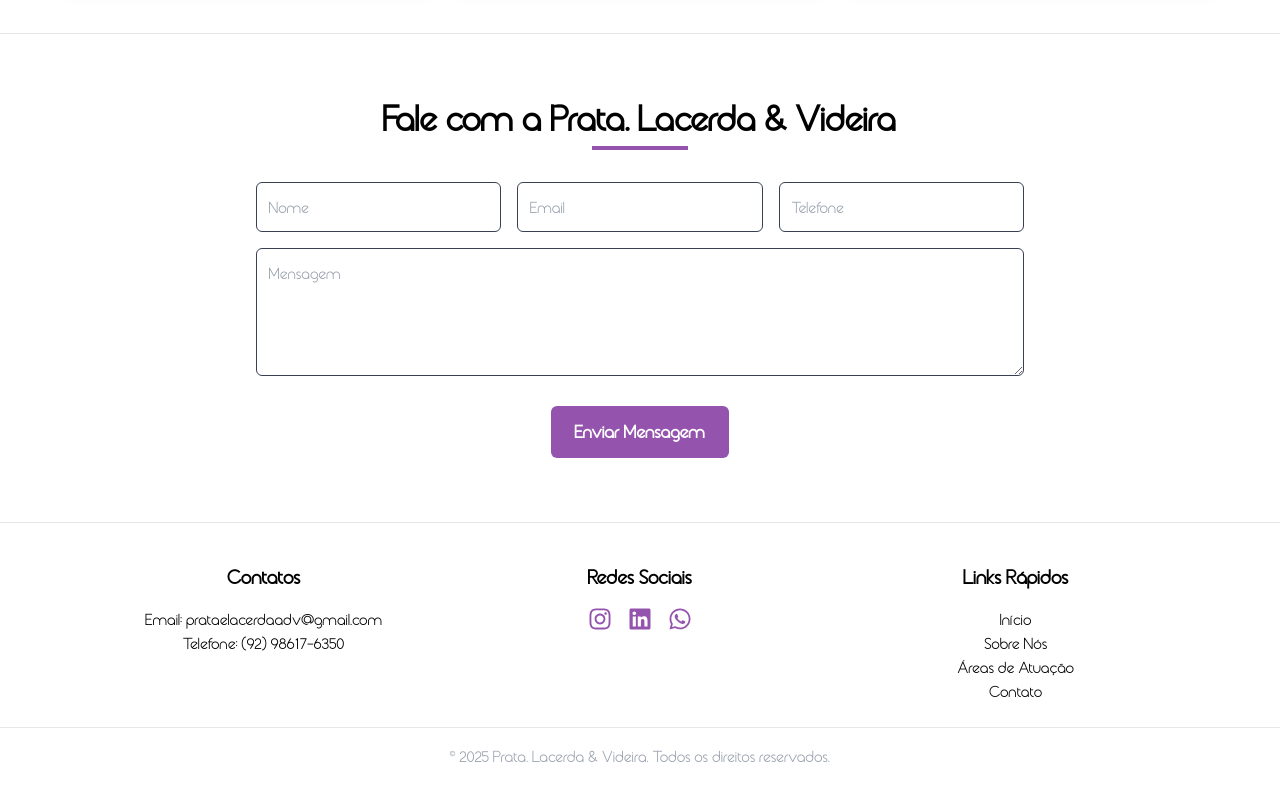
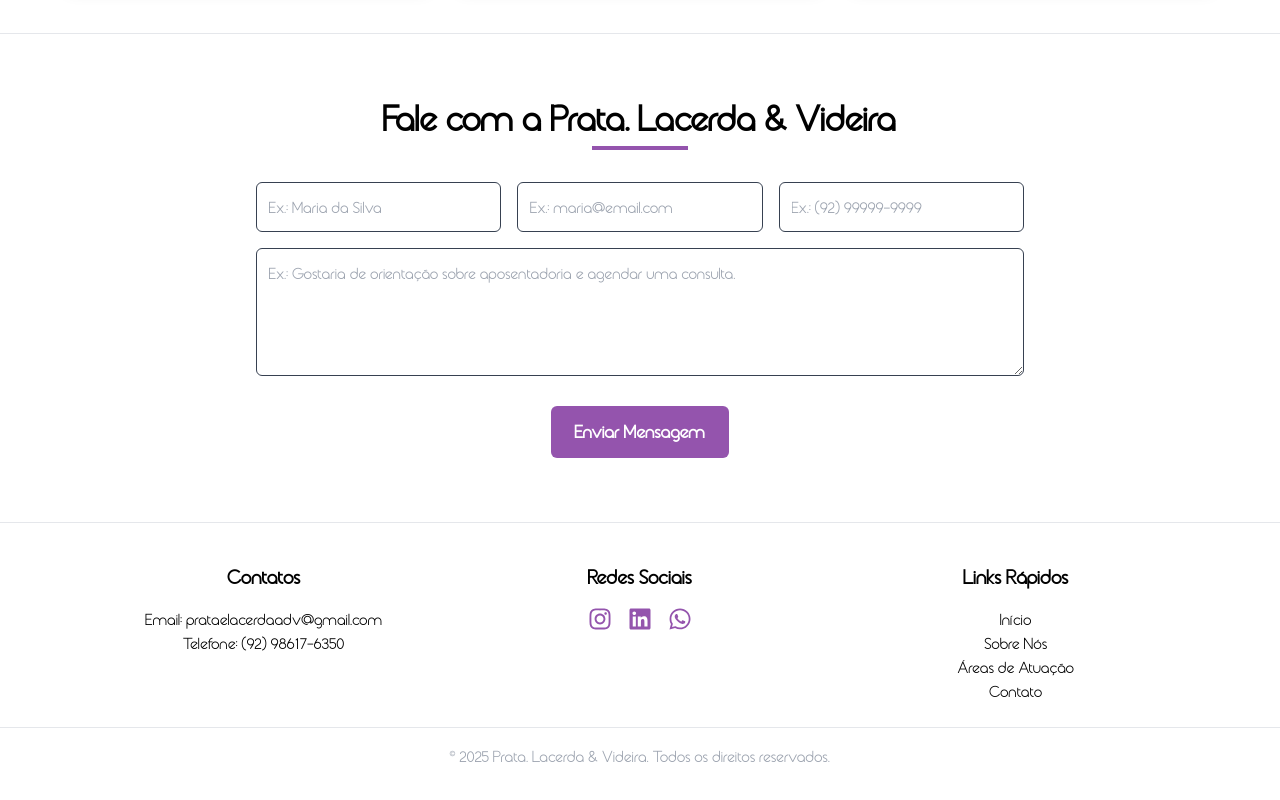
Before and after one commit to Pratamartin/office-prata-lacerda-webapp, a Next.js app: page / in a window 1280 px wide. Shown: the part 1429-2229 px from the top of the page. Built offline with nearby package versions, Linux system fonts and the light colour scheme.

Commit message:
fix(contact): update input placeholders for better user guidance

```diff
--- a/src/components/section-contact/index.tsx
+++ b/src/components/section-contact/index.tsx
@@ -43,7 +43,7 @@ const ContactSection: React.FC = () => {
           <input
             type="text"
             name="nome"
-            placeholder="Nome"
+            placeholder="Ex.: Maria da Silva"
             value={form.nome}
             onChange={handleChange}
             className="w-full bg-white text-black p-3 rounded-md border border-gray-700 focus:outline-none"
@@ -52,7 +52,7 @@ const ContactSection: React.FC = () => {
           <input
             type="email"
             name="email"
-            placeholder="Email"
+            placeholder="Ex.: maria@email.com"
             value={form.email}
             onChange={handleChange}
             className="w-full bg-white text-black p-3 rounded-md border border-gray-700 focus:outline-none"
@@ -61,7 +61,7 @@ const ContactSection: React.FC = () => {
           <input
             type="tel"
             name="telefone"
-            placeholder="Telefone"
+            placeholder="Ex.: (92) 99999-9999"
             value={form.telefone}
             onChange={handleChange}
             className="w-full bg-white text-black p-3 rounded-md border border-gray-700 focus:outline-none"
@@ -70,7 +70,7 @@ const ContactSection: React.FC = () => {
         </div>
         <textarea
           name="mensagem"
-          placeholder="Mensagem"
+          placeholder="Ex.: Gostaria de orientação sobre aposentadoria e agendar uma consulta."
           value={form.mensagem}
           onChange={handleChange}
           className="w-full bg-white text-black p-3 rounded-md border border-gray-700 focus:outline-none mt-4 h-32"
```
